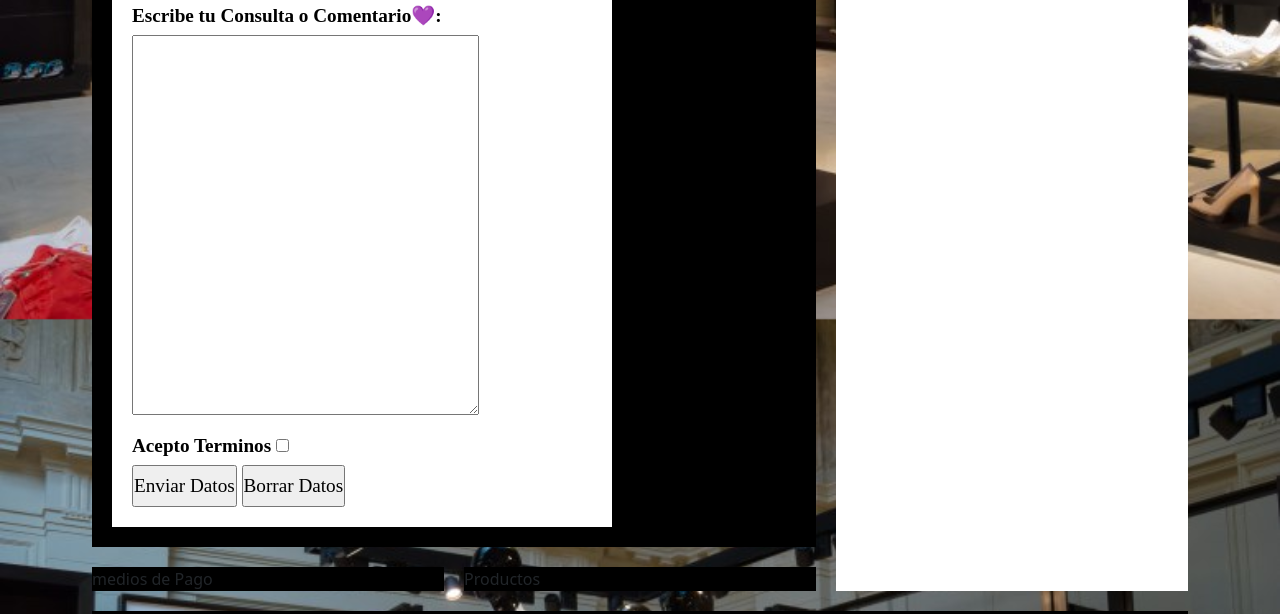
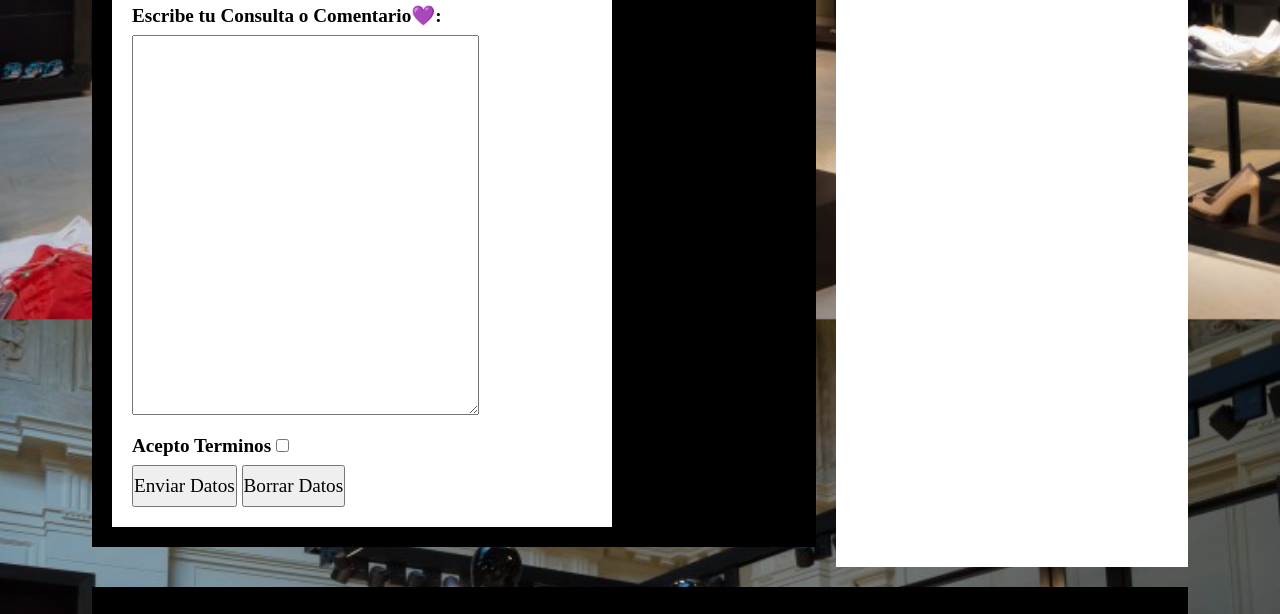
Before and after one commit to carlaaguilar20/proyectoReason, a plain HTML site: page pages/contacto.html in a window 1280 px wide. Shown: the part 640-1254 px from the top of the page. Drawn offline with nearby package versions, Linux system fonts and the light colour scheme; a web font is replaced by a local one.

Commit message:
segunda version de mi proyecto

```diff
--- a/pages/contacto.html
+++ b/pages/contacto.html
@@ -57,8 +57,8 @@
                 </form>
             </section>
         </section>
-        <article class="article1">medios de Pago</article>
-        <article class="article2">Productos</article>
+        <article class="article1"></article>
+        <article class="article2"></article>
         <aside class="aside">
 
         </aside>
```
Also changed, not shown: pages/locales.html (+2 -2 lines), pages/trabajaconnosotros.html (+2 -2 lines).
